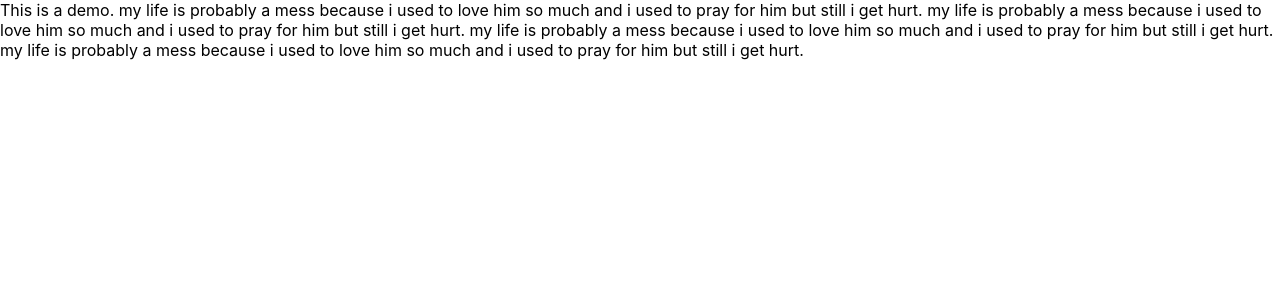
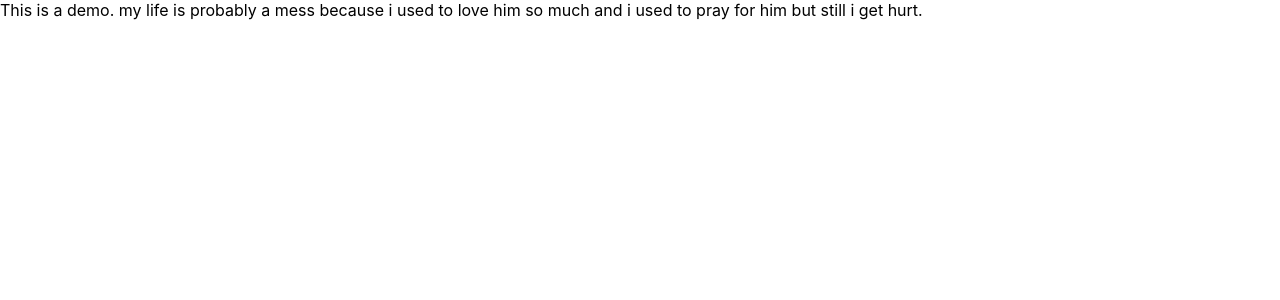
Before and after one commit to ashminarai/weatherforecast-application, a React (Create React App) app: page / in a window 1280 px wide. Shown: the top 300 px of the page. Built offline with nearby package versions, Linux system fonts and the light colour scheme.

Commit message:
commited

```diff
--- a/src/Components/Basics/Demo.js
+++ b/src/Components/Basics/Demo.js
@@ -6,11 +6,6 @@ const Demo = () => {
     This is a demo.
     my life is probably a mess because i used to love him so much and i used to pray for him but still i get hurt.
 
-    my life is probably a mess because i used to love him so much and i used to pray for him but still i get hurt.
-
-    my life is probably a mess because i used to love him so much and i used to pray for him but still i get hurt.
-
-    my life is probably a mess because i used to love him so much and i used to pray for him but still i get hurt.
     </>
   )
 }
```
